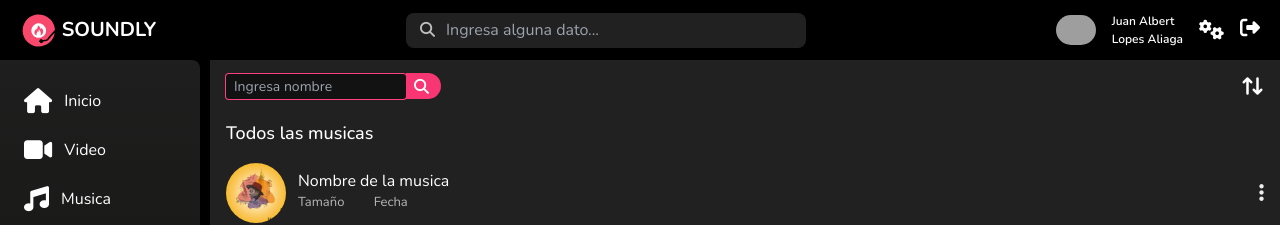
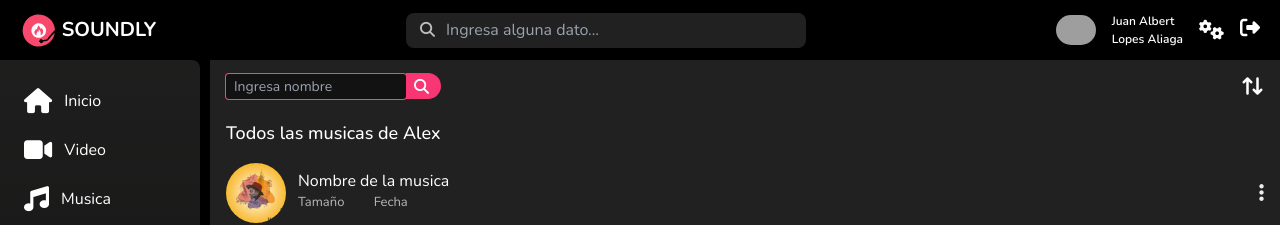
Before and after one commit to MarlonLupaca/ReproMultiReact, a React (Vite) app: page /#/Musica in a window 1280 px wide. Shown: the top 225 px of the page. Built offline with nearby package versions, Linux system fonts and the light colour scheme; grey boxes are pictures that could not be loaded.

Commit message:
Commit de prueba alex

```diff
--- a/src/Pages/Musica.jsx
+++ b/src/Pages/Musica.jsx
@@ -14,7 +14,7 @@ const Musica = () => {
             <Cabecera/>
             <main className='flex flex-col gap-2 md:h-[550px] md:overflow-y-auto md:bg-[#212121] md:ml-[210px]'>
                 <Filtros/>
-                <span className='px-4 font-[500] text-[18px]'>Todos las musicas</span>
+                <span className='px-4 font-[500] text-[18px]'>Todos las musicas de Alex</span>
                 <div>
                     <C_Musica name = "Musica_general"/>
                     <C_Musica name = "Musica_general_2"/>
```
